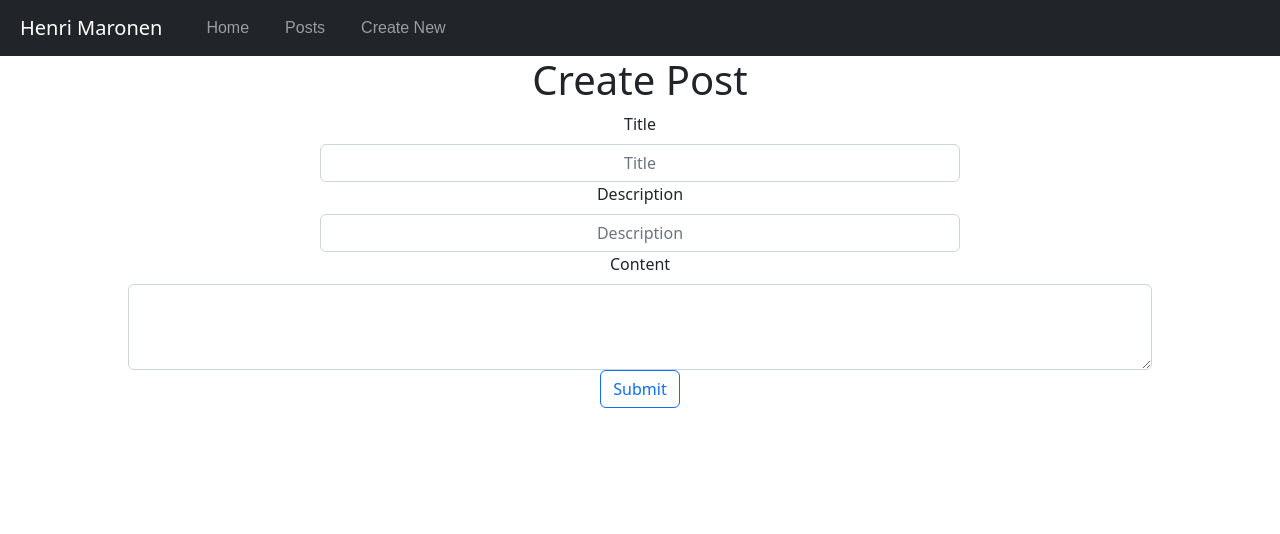
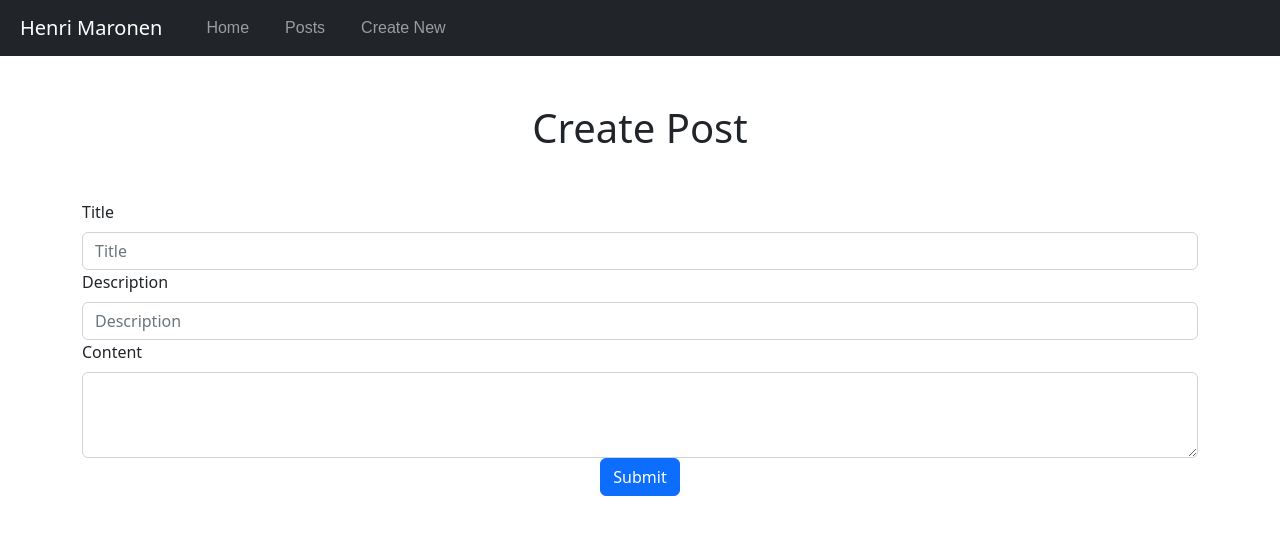
Before and after one commit to HenronenGIT/slush-assignment, a React (Create React App) app in the folder client/: page /create in a window 1280 px wide. Shown: the top 534 px of the page. Built offline with nearby package versions, Linux system fonts and the light colour scheme; no server answers.

Commit message:
blogpost component started

```diff
--- a/client/src/App.js
+++ b/client/src/App.js
@@ -1,21 +1,24 @@
 import { useState, useEffect } from 'react'
 import { Routes, Route } from 'react-router-dom';
 import axios from 'axios'
-import Blog from './components/Blogs'
-import Navigation from './components/Navigation'
-import BlogForm from './components/BlogForm'
-import Home from './components/Home'
+import {
+	Home,
+	Blogs,
+	BlogForm,
+	Navigation,
+	BlogPost
+} from './components/index.js'
 import blogService from './services/blogs'
 
-// import Nav from 'react-bootstrap/Nav';
-
 const App = () => {
-	const [blogs, setBlogs] = useState([])
+	const [blogs, setBlogs] = useState([null])
 
 	useEffect(() => {
 		const fetchBlogs = async () => {
 			try {
 				const response = await axios.get('/api/blogs')
+				// const response = await blogService.getAll()
+
 				setBlogs(response.data);
 			} catch (error) {
 				console.log("Error when trying to fetch blogs:", error);
@@ -26,6 +29,7 @@ const App = () => {
 
 	const addBlog = async (blogObject) => {
 		try {
+			console.log(blogObject)
 			const createdBlog = blogService.create(blogObject)
 			setBlogs(blogs.concat(createdBlog))
 			//!notification
@@ -34,20 +38,19 @@ const App = () => {
 		}
 	}
 
-	const lastElement = (array) => (array[array.length - 1])
-
+	// const findBlogById = (id, array) => (blogs.find(blog => blog.id === id))
+	// const blog = blogs.find(blog => blog.id === id);
+	// console.log(blog)
 	return (
 		<div>
 			<Navigation />
 			<Routes>
-				{/* <Route path='/' element={<Home blog={blogs[blogs.length - 1]} />} /> */}
+				<Route path='/' element={<Home blogs={blogs} />} />
+				<Route path='/posts' element={<Blogs blogs={blogs} />} />
+				<Route path='/create' element={<BlogForm createBlog={addBlog} />} />
+				{/* <Route path='/blog/:id' element={<BlogPost blogs={blogs} />} /> */}
+				<Route path='/blog/:id' element={<BlogPost/>} />
 
-				<Route path='/' element={<Home blog={lastElement(blogs)} />} />
-				<Route path='/posts' element={<Blog blogs={blogs} />} />
-				<Route path='/create' element={<BlogForm createBlog={addBlog} />} />
-				{/* <Route path='/create' element={<Blog blogs={blogs} />} /> */}
-				{/* <Blog blogs={blogs}></Blog> */}
-				{/* <Route exact path="/blogs" component={<Blog/>} /> */}
 			</Routes>
 		</div>
 	)
--- a/client/src/components/Blog.js
+++ /dev/null
@@ -1,22 +0,0 @@
-import React from 'react'
-import { Card } from 'react-bootstrap';
-
-const Blog = ({ blog }) => {
-	if (blog === undefined) {
-		return null
-	}
-	console.log(blog)
-	// console.log(blog)
-	return (
-		<div>
-			<Card key={blog.id}>
-				<Card.Body className="blog-body">
-					<Card.Title>{blog.title}</Card.Title>
-					{blog.description}
-				</Card.Body>
-			</Card>
-		</div>
-	)
-}
-
-export default Blog
--- /dev/null
+++ b/client/src/components/BlogCard.js
@@ -0,0 +1,35 @@
+import { Button } from 'react-bootstrap';
+import { Link } from 'react-router-dom';
+
+
+const BlogCard = ({ blog }) => {
+	if (blog === undefined) {
+		return null
+	}
+	return (
+		<div className="container mt-3">
+			<div className="card">
+				<div className="card-body">
+					<h2 className="card-title">{blog.title}</h2>
+					<p className="card-text">{blog.content}</p>
+					<Button as={Link} to={`/blog/${blog.id}`}>Read More</Button>
+				</div>
+				<div className="card-footer text-muted">
+					Created on: {blog.created_at}
+				</div>
+			</div>
+		</div>
+		// <div>
+		// 	<Link to={`/blog/${blog.id}`}>
+		// 		<Card key={blog.id}>
+		// 			<Card.Body className="blog-body">
+		// 				<Card.Title>{blog.title}</Card.Title>
+		// 				{blog.description}
+		// 			</Card.Body>
+		// 		</Card>
+		// 	</Link>
+		// </div>
+	)
+}
+
+export default BlogCard
--- a/client/src/components/BlogForm.js
+++ b/client/src/components/BlogForm.js
@@ -1,48 +1,95 @@
-import React from "react";
-import { Form, Button } from 'react-bootstrap';
+// import React from "react";
+// import { Form, Button } from 'react-bootstrap';
 
+
+// const BlogForm = ({ createBlog }) => {
+
+// 	const addBlog = (event) => {
+// 		event.preventDefault();
+// 		const title = event.target.title.value
+// 		const content = event.target.content.value
+// 		const description = event.target.description.value
+
+// 		createBlog({
+// 			title: title,
+// 			description: description,
+// 			content: content,
+// 		});
+
+// 		event.target.title.value = ''
+// 		event.target.content.value = ''
+// 		event.target.description.value = ''
+// 	};
+
+// 	return (
+// 		<Form align="center" onSubmit={addBlog}>
+// 			<h1>Create Post</h1>
+
+// 			<Form.Group className="position-relative" controlId="title">
+// 				<Form.Label>Title</Form.Label>
+// 				<Form.Control className="text-center mx-auto" type="text" placeholder="Title" style={{ width: "50%" }} />
+// 			</Form.Group>
+
+// 			<Form.Group className="position-relative" controlId="description">
+// 				<Form.Label>Description</Form.Label>
+// 				<Form.Control className="text-center mx-auto" style={{ width: "50%" }} placeholder="Description" />
+// 			</Form.Group>
+
+// 			<Form.Group className="position-relative" controlId="content">
+// 				<Form.Label>Content</Form.Label>
+// 				<Form.Control className="text-center mx-auto" as="textarea" rows={3} style={{ width: "80%" }} />
+// 			</Form.Group>
+
+
+// 			<Button variant="outline-primary" as="input" type="submit" value="Submit" />{' '}
+// 		</Form>
+// 	);
+// };
+
+// export default BlogForm;
+
+import { Form, Button, Col } from 'react-bootstrap';
 
 const BlogForm = ({ createBlog }) => {
 
-	const addBlog = (event) => {
+	const handleSubmit = (event) => {
 		event.preventDefault();
-		const title = event.target.title.value
-		const content = event.target.content.value
-		const description = event.target.description.value
+		const form = event.target;
 
-		createBlog({
-			title: title,
-			description: description,
-			content: content,
-		});
-
-		event.target.title.value = ''
-		event.target.content.value = ''
-		event.target.description.value = ''
+		const title = form.title.value;
+		const description = form.description.value;
+		const content = form.content.value;
+		createBlog({title, description, content});
+		form.reset();
 	};
 
 	return (
-		<Form align="center" onSubmit={addBlog}>
-			<h1>Create Post</h1>
+		<div className="container my-5">
+			<Form onSubmit={handleSubmit}>
+				<h1 className="text-center mb-5">Create Post</h1>
 
-			<Form.Group className="position-relative" controlId="title">
+				<Form.Group controlId="title">
 					<Form.Label>Title</Form.Label>
-				<Form.Control className="text-center mx-auto" type="text" placeholder="Title" style={{ width: "50%" }} />
+					<Form.Control type="text" placeholder="Title" />
 				</Form.Group>
 
-			<Form.Group className="position-relative" controlId="description">
+				<Form.Group controlId="description">
 					<Form.Label>Description</Form.Label>
-				<Form.Control className="text-center mx-auto" style={{ width: "50%" }} placeholder="Description" />
+					<Form.Control placeholder="Description" />
 				</Form.Group>
 
-			<Form.Group className="position-relative" controlId="content">
+				<Form.Group controlId="content">
 					<Form.Label>Content</Form.Label>
-				<Form.Control className="text-center mx-auto" as="textarea" rows={3} style={{ width: "80%" }} />
+					<Form.Control as="textarea" rows={3} />
 				</Form.Group>
 
-
-			<Button variant="outline-primary" as="input" type="submit" value="Submit" />{' '}
+				<div className="text-center">
+					<Button variant="primary" type="submit">
+						Submit
+					</Button>
+				</div>
 			</Form>
+		</div>
 	);
 };
 
--- /dev/null
+++ b/client/src/components/BlogPost.js
@@ -0,0 +1,46 @@
+import { useParams } from 'react-router-dom';
+import { useEffect, useState } from 'react';
+import getOne from '../services/blogs'
+
+// const BlogPost = ({ blogs }) => {
+const BlogPost = () => {
+	const [blog, setBlog] = useState({})
+	const { idToFind } = useParams();
+
+	// useEffect(() => {
+	// 	const fetchOne = async () => {
+
+	// 		try {
+	// 			const response = await getOne(idToFind)
+	// 			console.log(response)
+	// 			// setBlog(response)
+
+	// 		} catch (error) {
+	// 			console.log(error)
+	// 		}
+	// 	}
+	// 	fetchOne();
+	// }, [])
+
+	// if (!blogs) {
+	// return "temp"
+	// // }
+	// const blog = getOne(idToFind)
+	console.log(blog)
+	return (
+		<div className="container mt-3">
+			{/* <div className="card">
+				<div className="card-body">
+					<h2 className="card-title">{blog.title}</h2>
+					<p className="card-text">{blog.content}</p>
+				</div>
+				<div className="card-footer text-muted">
+					Created on: {blog.created_at}
+				</div>
+			</div> */}
+		</div>
+	);
+};
+
+
+export default BlogPost
--- a/client/src/components/Blogs.js
+++ b/client/src/components/Blogs.js
@@ -1,6 +1,6 @@
 import React from 'react'
 import { Container, Row } from 'react-bootstrap';
-import Blog from './Blog'
+import { BlogCard } from './index'
 import '../styles.css';
 
 const Blogs = ({ blogs }) => {
@@ -9,7 +9,7 @@ const Blogs = ({ blogs }) => {
 			<Row className="justify-content-center">
 				<h1 className="post-heading">POSTS</h1>
 				{blogs.map(blog =>
-					<Blog blog={blog} />
+					<BlogCard key={blog.id} blog={blog} />
 				)}
 			</Row>
 		</Container>
--- a/client/src/components/Home.js
+++ b/client/src/components/Home.js
@@ -1,15 +1,30 @@
-import React from 'react'
-import Blog from './Blog'
+// import { BlogPost } from '../components/index.js'
+import {BlogCard} from '../components/index.js'
+// import { Link } from 'react-router-dom';
 
-const Home = ({blog}) => {
-	console.log(blog)
+
+const Home = ({ blogs }) => {
+
+	const lastElement = (array) => {
+		const index = array[array.length - 1]
+		return (index)
+	}
+
+	const blog = lastElement(blogs);
+	console.log("blog", blog)
+	if (!blog) {
+		return null
+	}
 	return (
-		<div align="center">
-			<h1 >Most recent post</h1>
-			<Blog blog={blog}></Blog>
-
+		<div className="container mt-5">
+			<h1 className="mb-5">Most Recent Post</h1>
+			{/* <Link to={`/blog/${blog.id}`} className="text-decoration-none">
+				<BlogPost blog={blog}></BlogPost>
+			</Link> */}
+			<BlogCard blog={blog}></BlogCard>
+			{/* <BlogPost blog={blog}></BlogPost> */}
 		</div>
-	)
-}
+	);
+};
 
 export default Home
--- /dev/null
+++ b/client/src/components/index.js
@@ -0,0 +1,10 @@
+import Home from './Home'
+import BlogCard from './BlogCard'
+import Blogs from './Blogs'
+import BlogForm from './BlogForm'
+import Navigation from './Navigation'
+import BlogPost from './BlogPost'
+
+
+// export { Home, Blog, BlogForm, BlogPost };
+export { Home, BlogCard, Blogs, BlogForm, Navigation, BlogPost};
--- a/client/src/services/blogs.js
+++ b/client/src/services/blogs.js
@@ -2,21 +2,25 @@ import axios from 'axios'
 const baseUrl = '/api/blogs'
 
 const getAll = async () => {
-	const request = axios.get(baseUrl)
-	const response = await request
+	const response = await axios.get(baseUrl)
 	return response.data
 }
 
+const getOne = async (blogId) => {
+	try {
+		const response = await axios.get(`${baseUrl}/${blogId}`);
+		return response.data;
+	} catch (error) {
+		console.error(error);
+	}
+}
+
 const create = async (newObject) => {
+	console.log(newObject)
 	const response = await axios.post(baseUrl, newObject)
 	return response.data
 }
 
-const update = async (id, newObject) => {
-	const request = axios.put(`${baseUrl}/${id}`, newObject)
-	const response = await request
-	return response.data
-}
 
 const remove = async (id) => {
 	const request = axios.delete(`${baseUrl}/${id}`)
@@ -26,8 +30,8 @@ const remove = async (id) => {
 
 const services = {
 	getAll,
+	getOne,
 	create,
-	update,
 	remove
 }
 
```
Also changed, not shown: 2 other files (tests, documents, lock files or other folders). Lines whose indentation alone changed are shown as unchanged.
